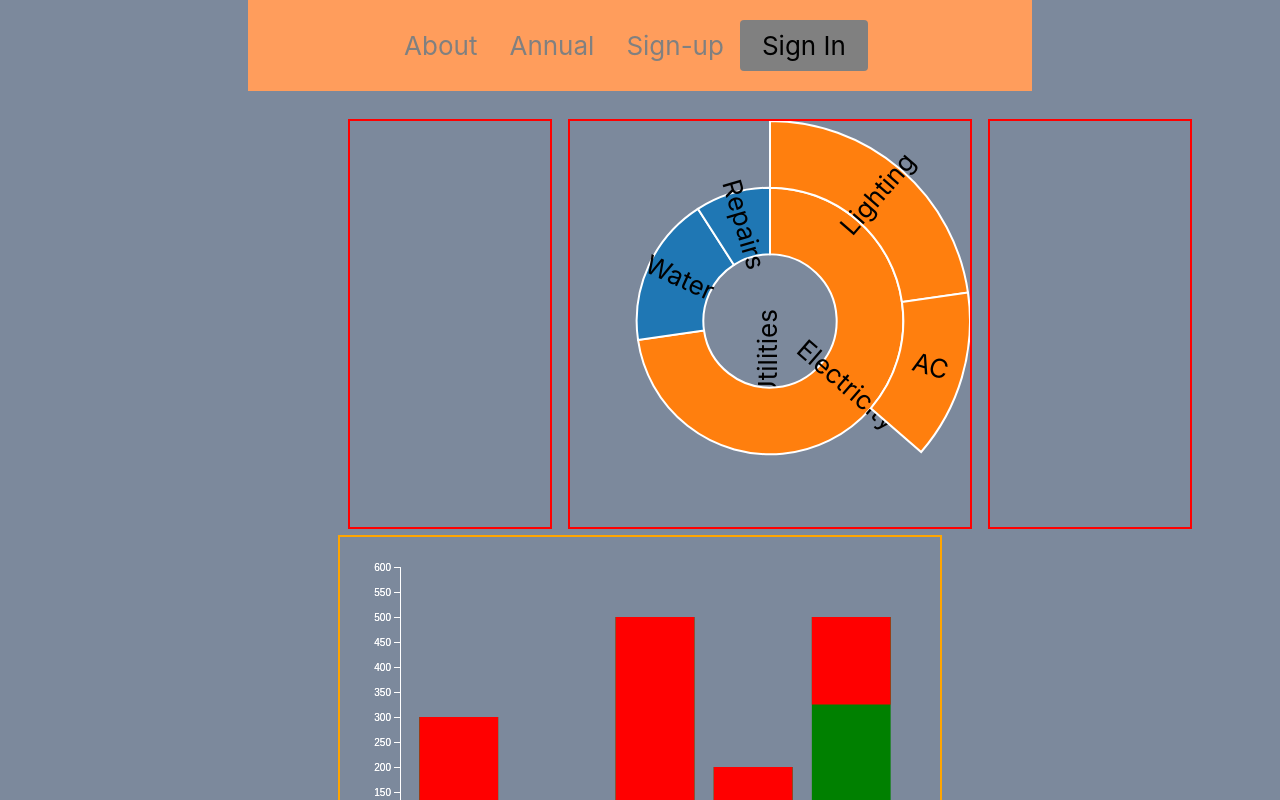
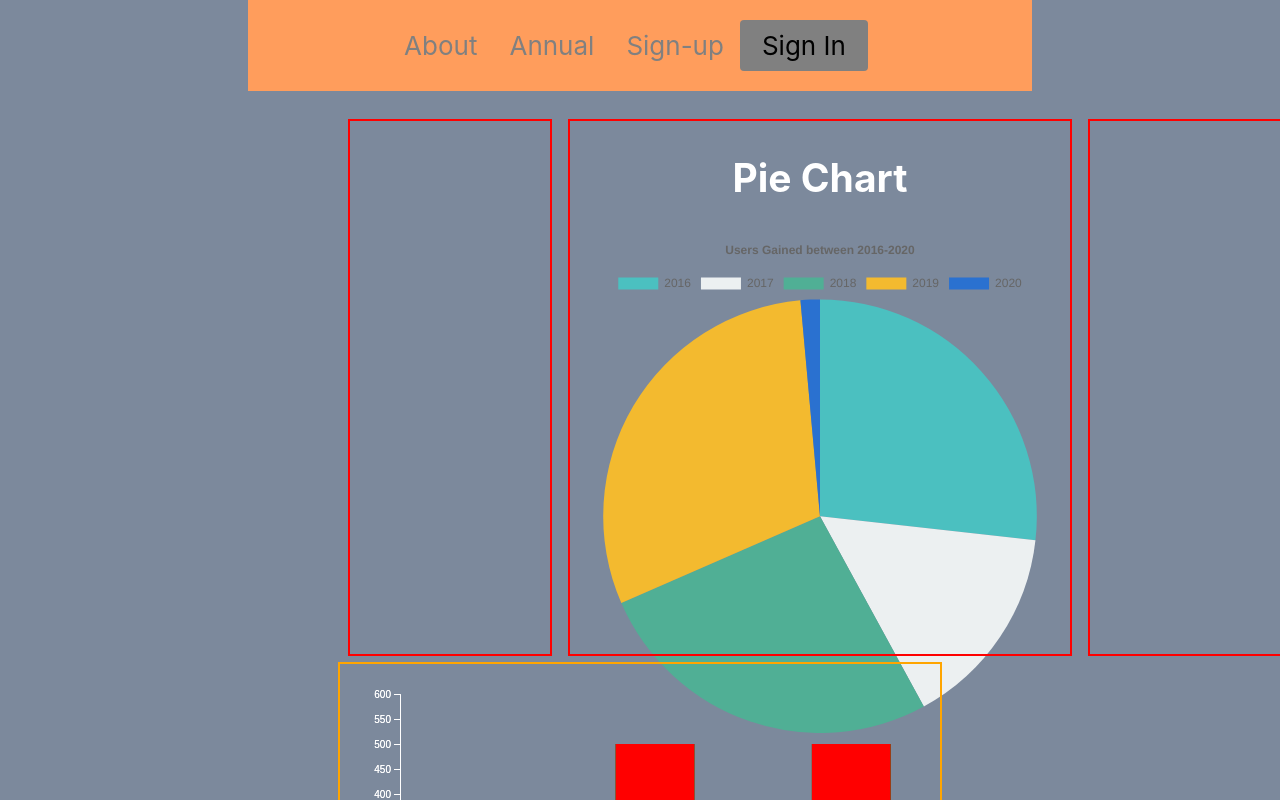
Before and after one commit to KostyaVarenye/budgeting-app, a React (Create React App) app: page / in a window 1280 px wide. Shown: the top 800 px of the page. Built offline with nearby package versions, Linux system fonts and the light colour scheme.

Commit message:
added the piechart graph using chart.js

```diff
--- a/package.json
+++ b/package.json
@@ -6,12 +6,14 @@
     "@testing-library/jest-dom": "^5.16.5",
     "@testing-library/react": "^13.4.0",
     "@testing-library/user-event": "^13.5.0",
+    "chart.js": "^4.3.0",
     "d3": "^7.8.5",
     "d3-hierarchy": "^3.1.2",
     "dotenv": "^16.1.4",
     "express": "^4.18.2",
     "mysql2": "^3.3.5",
     "react": "^18.2.0",
+    "react-chartjs-2": "^5.2.0",
     "react-dom": "^18.2.0",
     "react-icons": "^4.10.1",
     "react-router-dom": "^6.14.0",
--- a/src/App.js
+++ b/src/App.js
@@ -10,23 +10,21 @@ import About from "./pages/about";
 import AnnualReport from "./pages/annual";
 import SignUp from "./pages/signup";
 
-function App() {
+export default function App() {
   return (
     <div className="App">
       <header className="App-header">
         <Router>
           <Navbar />
           <Routes>
-            <Route path="/" exact component={Home} />
-            <Route path="/about" component={About} />
-            <Route path="/annual" component={AnnualReport} />
-            <Route path="/sign-up" component={SignUp} />
+            <Route path="/" element={ <Home /> } />
+            <Route path="/about" element={ <About /> } />
+            <Route path="/annual" element={ <AnnualReport /> } />
+            <Route path="/sign-up" element={ <SignUp /> } />
+            <Route path="/budget" element={ <BudgetApp /> } /> {/* Add this line */}
           </Routes>
         </Router>
-        <BudgetApp />
       </header>
     </div>
   );
 }
-
-export default App;
--- a/src/BudgetApp.css
+++ b/src/BudgetApp.css
@@ -47,3 +47,8 @@
     /* Add outline color here */
     margin-top: 20px;
 }
+
+.chart-container {
+    width: 500px;
+    height: 500px;
+  }
--- a/src/BudgetApp.js
+++ b/src/BudgetApp.js
@@ -2,6 +2,13 @@ import React from "react";
 import "./BudgetApp.css";
 import Barchart from "./components/BarChart";
 import SunburstChart from "./components/SunburstChart";
+import PieChart from "./components/PieChart";
+import Chart from "chart.js/auto";
+import { CategoryScale } from "chart.js";
+import { useState } from "react";
+import {Data} from "./utils/data"
+
+Chart.register(CategoryScale);
 
 const barChartData = [
   { category: 'Shopping', budget: 300, expenditure: 180 },
@@ -41,6 +48,26 @@ const sundialData = {
 
 
 const BudgetApp = () => {
+  const [chartData, setChartData] = useState({
+    labels: Data.map((data) => data.year),
+    datasets: [
+      {
+        label: "Users Gained ",
+        data: Data.map((data) => data.userGain),
+        backgroundColor: [
+          "rgba(75,192,192,1)",
+          "#ecf0f1",
+          "#50AF95",
+          "#f3ba2f",
+          "#2a71d0"
+        ],
+        borderColor: "black",
+        borderWidth: 0
+      }
+    ]
+  });
+  console.log("Budget app data", chartData);
+
   return (
     <div className="budget-app">
       <div className="container">
@@ -49,7 +76,9 @@ const BudgetApp = () => {
             {/* Component displaying frequently bought things */}
           </div>
           <div className="col-lg-4">
-            <SunburstChart data={sundialData} height={400} width={400} />
+            {/* <SunburstChart data={sundialData} height={400} width={400} /> */
+            <PieChart chartData={chartData} />
+          }
           </div>
           <div className="col-lg-4">
             {/* Component displaying total budget and remaining budget */}
--- /dev/null
+++ b/src/components/PieChart.js
@@ -0,0 +1,24 @@
+import React from "react";
+import { Pie } from "react-chartjs-2";
+
+function PieChart({ chartData }) {
+  console.log("Piechart chartData", chartData);
+
+  return (
+    <div className="chart-container">
+      <h2 style={{ textAlign: "center" }}>Pie Chart</h2>
+      <Pie
+        data={chartData}
+        options={{
+          plugins: {
+            title: {
+              display: true,
+              text: "Users Gained between 2016-2020",
+            },
+          },
+        }}
+      />
+    </div>
+  );
+}
+export default PieChart;
--- a/src/components/SunburstChart.js
+++ b/src/components/SunburstChart.js
@@ -1,68 +1,68 @@
-import React, { useRef, useEffect } from "react";
-import * as d3 from "d3";
+// import React, { useRef, useEffect } from "react";
+// import * as d3 from "d3";
 
-const SunburstChart = ({ data, height, width }) => {
-  const ref = useRef();
+// const SunburstChart = ({ data, height, width }) => {
+//   const ref = useRef();
 
-  useEffect(() => {
-    d3.select(ref.current).selectAll("*").remove();
+//   useEffect(() => {
+//     d3.select(ref.current).selectAll("*").remove();
 
-    const svg = d3
-      .select(ref.current)
-      .attr("height", height)
-      .attr("width", width)
-      .append("g")
-      .attr("transform", `translate(${width / 2}, ${height / 2})`);
+//     const svg = d3
+//       .select(ref.current)
+//       .attr("height", height)
+//       .attr("width", width)
+//       .append("g")
+//       .attr("transform", `translate(${width / 2}, ${height / 2})`);
 
-    const radius = Math.min(width, height) / 2;
+//     const radius = Math.min(width, height) / 2;
 
-    const color = d3.scaleOrdinal(d3.schemeCategory10);
+//     const color = d3.scaleOrdinal(d3.schemeCategory10);
 
-    const partition = d3.partition().size([2 * Math.PI, radius]);
+//     const partition = d3.partition().size([2 * Math.PI, radius]);
 
-    const root = d3
-      .hierarchy(data)
-      .sum((d) => d.value)
-      .sort((a, b) => b.value - a.value);
+//     const root = d3
+//       .hierarchy(data)
+//       .sum((d) => d.value)
+//       .sort((a, b) => b.value - a.value);
 
-    partition(root);
+//     partition(root);
 
-    const arc = d3.arc()
-      .startAngle((d) => d.x0)
-      .endAngle((d) => d.x1)
-      .innerRadius((d) => d.y0)
-      .outerRadius((d) => d.y1);
+//     const arc = d3.arc()
+//       .startAngle((d) => d.x0)
+//       .endAngle((d) => d.x1)
+//       .innerRadius((d) => d.y0)
+//       .outerRadius((d) => d.y1);
 
-    const nodes = svg
-      .selectAll("g")
-      .data(root.descendants())
-      .enter()
-      .append("g");
+//     const nodes = svg
+//       .selectAll("g")
+//       .data(root.descendants())
+//       .enter()
+//       .append("g");
 
-    nodes.append("path")
-      .attr("display", (d) => (d.depth ? null : "none"))
-      .attr("d", arc)
-      .style("fill", (d) => color((d.children ? d : d.parent).value))
-      .style("stroke", "#fff")
-      .style("stroke-width", "2");
+//     nodes.append("path")
+//       .attr("display", (d) => (d.depth ? null : "none"))
+//       .attr("d", arc)
+//       .style("fill", (d) => color((d.children ? d : d.parent).value))
+//       .style("stroke", "#fff")
+//       .style("stroke-width", "2");
 
-    nodes
-      .append("text")
-      .attr("transform", function(d) {
-        return `translate(${arc.centroid(d)}) rotate(${computeTextRotation(d)})`;
-      })
-      .attr("text-anchor", "middle")
-      .attr("alignment-baseline", "middle")
-      .style("fill", "black")
-      .text((d) => d.data.name);
-  }, [data, height, width]);
+//     nodes
+//       .append("text")
+//       .attr("transform", function(d) {
+//         return `translate(${arc.centroid(d)}) rotate(${computeTextRotation(d)})`;
+//       })
+//       .attr("text-anchor", "middle")
+//       .attr("alignment-baseline", "middle")
+//       .style("fill", "black")
+//       .text((d) => d.data.name);
+//   }, [data, height, width]);
 
-  function computeTextRotation(d) {
-    const angle = ((d.x0 + d.x1) / Math.PI) * 90;
-    return angle < 180 ? angle - 90 : angle + 90;
-  }
+//   function computeTextRotation(d) {
+//     const angle = ((d.x0 + d.x1) / Math.PI) * 90;
+//     return angle < 180 ? angle - 90 : angle + 90;
+//   }
 
-  return <svg ref={ref} />;
-};
+//   return <svg ref={ref} />;
+// };
 
-export default SunburstChart;
+// export default SunburstChart;
--- a/src/pages/index.js
+++ b/src/pages/index.js
@@ -1,16 +1,17 @@
 import React from "react";
+import BudgetApp from "../BudgetApp";
 
 const Home = () => {
   return (
     <div
       style={{
         display: "flex",
-        justifyContent: "Right",
-        alignItems: "Right",
+        justifyContent: "Center",
+        alignItems: "Center",
         height: "100vh",
       }}
     >
-      <h1>Home</h1>
+      <BudgetApp />
     </div>
   );
 };
--- /dev/null
+++ b/src/utils/data.js
@@ -0,0 +1,32 @@
+export const Data = [
+    {
+      id: 1,
+      year: 2016,
+      userGain: 80000,
+      userLost: 823
+    },
+    {
+      id: 2,
+      year: 2017,
+      userGain: 45677,
+      userLost: 345
+    },
+    {
+      id: 3,
+      year: 2018,
+      userGain: 78888,
+      userLost: 555
+    },
+    {
+      id: 4,
+      year: 2019,
+      userGain: 90000,
+      userLost: 4555
+    },
+    {
+      id: 5,
+      year: 2020,
+      userGain: 4300,
+      userLost: 234
+    }
+  ];
```
Also changed, not shown: 1 other file (tests, documents, lock files or other folders).
